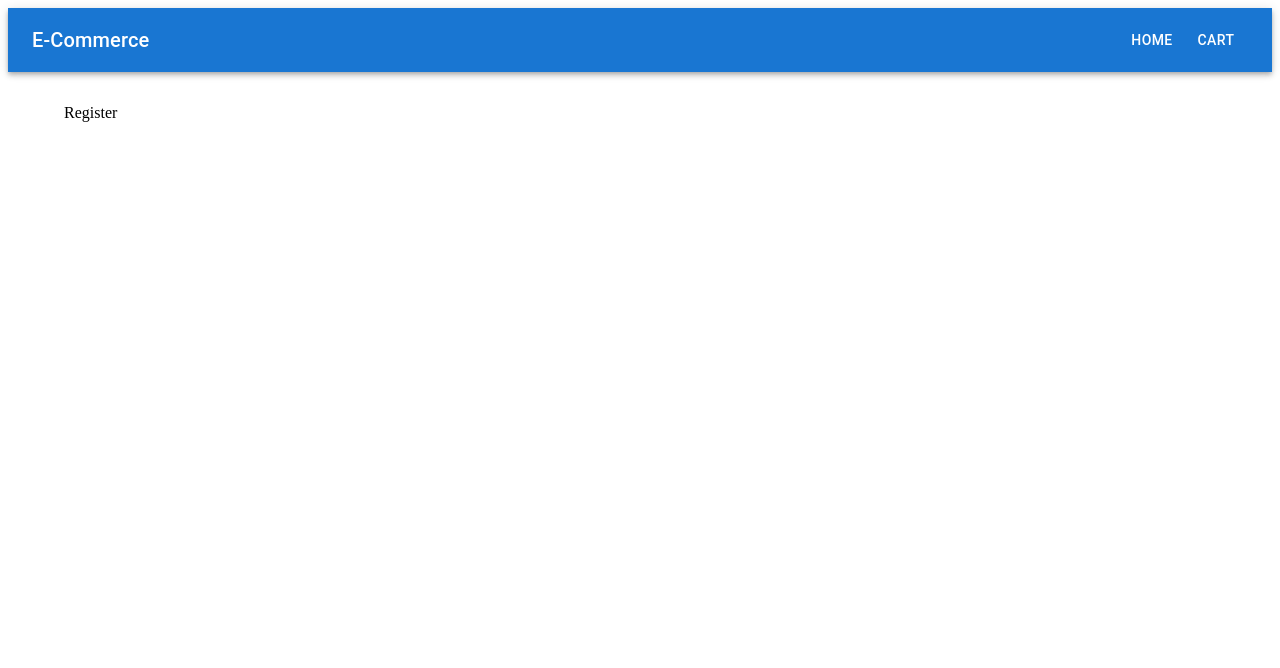
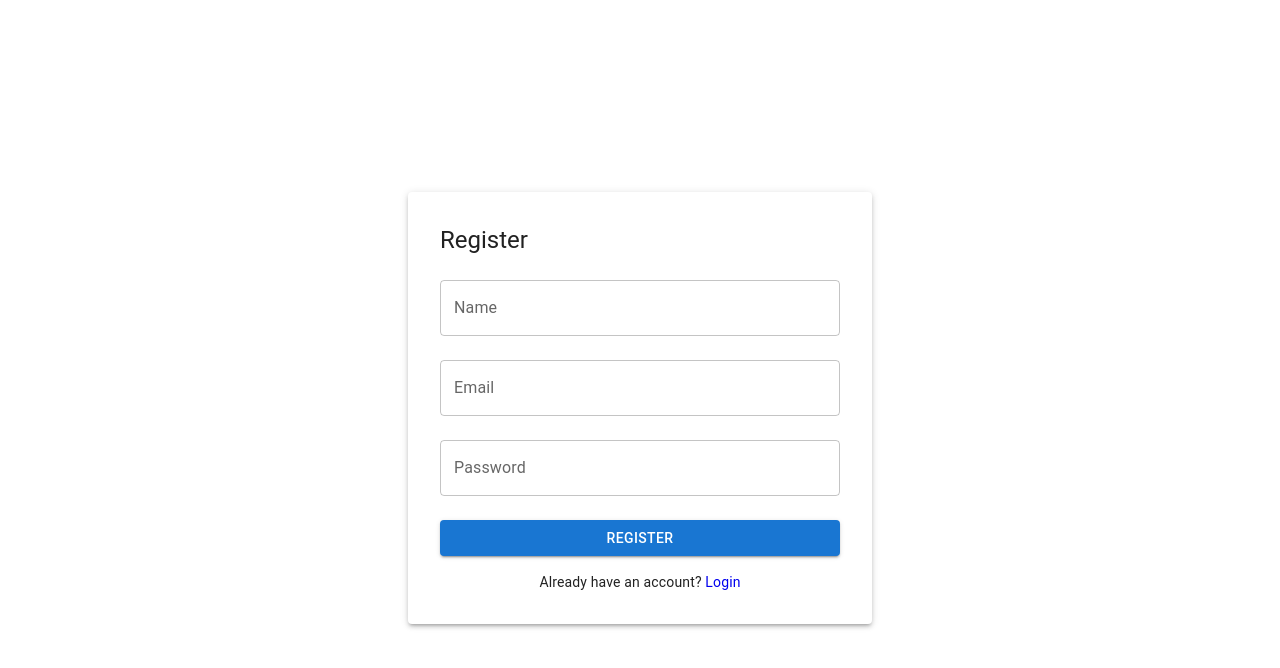
Before and after one commit to Pratheesh18/E-Commerce-Store, a React (Vite) app: page /register in a window 1280 px wide. Shown: the top 668 px of the page. Built offline with nearby package versions, Linux system fonts and the light colour scheme.

Commit message:
register and login pages implemented

```diff
--- a/package.json
+++ b/package.json
@@ -12,6 +12,7 @@
   "dependencies": {
     "@emotion/react": "^11.13.5",
     "@emotion/styled": "^11.13.5",
+    "@hookform/resolvers": "^3.9.1",
     "@mui/material": "^6.1.9",
     "@reduxjs/toolkit": "^2.3.0",
     "react": "^18.3.1",
--- a/src/App.jsx
+++ b/src/App.jsx
@@ -1,28 +1,48 @@
-import Home from './components/Home';
-import Cart from './components/Cart';
-import Login from './components/Login';
-import Register from './components/Register';
-import {BrowserRouter as Router,Routes,Route} from 'react-router-dom';
-import {Container} from '@mui/material';
-import NavBar from './components/NavBar';
+import Home from "./components/Home";
+import Cart from "./components/Cart";
+import Login from "./components/Login";
+import Register from "./components/Register";
+import { BrowserRouter as Router, Routes, Route , Navigate } from "react-router-dom";
+import { Container } from "@mui/material";
+import NavBar from "./components/NavBar";
+import { Provider, useSelector } from "react-redux";
+import store from "./store/store";
 
 
+const ProtectedRoute = ({children}) => {
+  const user = useSelector((state) => state.auth.user);
+  return user ? children : <Navigate to="/" />;
+}
 
 const App = () => {
-  return(
-     <Router>
-        <NavBar />
-        <Container sx={{mt:4}}>
-          <Routes>
-            <Route path='/' element={<Home />} />
-            <Route path='/cart' element={<Cart />} />
-            <Route path='/login' element={<Login />} />
-            <Route path='/register' element={<Register />} />
-          </Routes>
-        </Container>
-     </Router>
-  )
+  return (
+    <Provider store={store}>
+      <Router>
+        <Routes>
+          <Route path="/" element={<Login />} />
+          <Route path="/register" element={<Register />} />
+          <Route path='/home' element={
+            <ProtectedRoute>
+              <>
+                 <NavBar />
+                 <Home />
+              </>
+            </ProtectedRoute>
+          }
+          />
+          <Route path="/cart" element={
+            <ProtectedRoute>
+              <>
+                 <NavBar />
+                 <Cart />
+              </>
+            </ProtectedRoute>
+          }
+          />
+        </Routes>
+      </Router>
+    </Provider>
+  );
 };
 
-
 export default App;
--- a/src/components/Login.jsx
+++ b/src/components/Login.jsx
@@ -1,11 +1,73 @@
+import {useForm} from 'react-hook-form';
+import {yupResolver} from '@hookform/resolvers/yup';
+import * as yup from 'yup';
+import {TextField,Button,Paper,Typography,Box} from '@mui/material'
+import {useDispatch} from 'react-redux';
+import { login } from '../slices/authSlice';
+import { useNavigate , Link } from 'react-router-dom';
 
 
+const loginSchema = yup.object({
+    email : yup.string().email('Invalid Email').required('Email is required'),
+    password : yup.string().min(6,'Password must be at leats 6 characters').required('Password is required')
+});
 
 const Login = () => {
+
+    const {register,handleSubmit,formState:{errors}} = useForm({resolver:yupResolver(loginSchema)});
+    const dispatch = useDispatch();
+    const navigate = useNavigate();
+
+    const onSubmit = (data) => {
+        const registeredUsers = JSON.parse(localStorage.getItem('users')) || [];
+        const user = registeredUsers.find(user => user.email === data.email && user.password === data.password);
+
+        if(user){
+            dispatch(login(user));
+            alert('Login Successful');
+            navigate('/home')
+        }else{
+            alert('Invalid email or password');
+        }
+    };
+
+
     return(
-        <div>
+        <Box display="flex" justifyContent="center" alignItems="center" minHeight="100vh">
+        <Paper elevation={3} sx={{ padding: 4, width: 400 }}>
+          <Typography variant="h5" gutterBottom>
             Login
-        </div>
+          </Typography>
+          <form onSubmit={handleSubmit(onSubmit)}>
+            <TextField
+              label="Email"
+              fullWidth
+              margin="normal"
+              {...register('email')}
+              error={!!errors.email}
+              helperText={errors.email?.message}
+            />
+            <TextField
+              label="Password"
+              type="password"
+              fullWidth
+              margin="normal"
+              {...register('password')}
+              error={!!errors.password}
+              helperText={errors.password?.message}
+            />
+            <Button type="submit" variant="contained" color="primary" fullWidth sx={{ mt: 2 }}>
+              Login
+            </Button>
+          </form>
+          <Typography variant="body2" align="center" sx={{ mt: 2 }}>
+            Dont have an account?{' '}
+            <Link to="/register" style={{textDecoration:'none'}} underline="hover">
+              Register
+            </Link>
+          </Typography>
+        </Paper>
+      </Box>
     )
 };
 
--- a/src/components/Register.jsx
+++ b/src/components/Register.jsx
@@ -1,12 +1,81 @@
+import { useForm } from "react-hook-form";
+import { yupResolver } from "@hookform/resolvers/yup";
+import * as yup from 'yup';
+import {TextField,Button,Paper,Typography,Box} from '@mui/material';
+import { useDispatch } from "react-redux";
+import { registration } from "../slices/authSlice";
+import { useNavigate,Link } from "react-router-dom";
 
-
-
+const registerSchema = yup.object({
+    name : yup.string().required('Name is required'),
+    email : yup.string().email('Invalid email').required('Email is required'),
+    password : yup.string().min(6,'Password must be at least 6 characters').required('Password is required')
+});
 
 const Register = () => {
+
+    const {register,handleSubmit,formState:{errors}} = useForm({resolver:yupResolver(registerSchema)});
+
+    const dispatch = useDispatch();
+    const navigate  = useNavigate();
+
+    const onSubmit = (data) => {
+        const registeredUsers = JSON.parse(localStorage.getItem('users')) || [];
+        const userExists = registeredUsers.some(user => user.email === data.email);
+
+        if(userExists){
+            alert('User already exists');
+        }else{
+            dispatch(registration(data));
+            alert('Registration Successful');
+            navigate('/');
+        }
+    }
+
     return(
-        <div>
+        <Box display="flex" justifyContent="center" alignItems="center" minHeight="100vh">
+        <Paper elevation={3} sx={{ padding: 4, width: 400 }}>
+          <Typography variant="h5" gutterBottom>
             Register
-        </div>
+          </Typography>
+          <form onSubmit={handleSubmit(onSubmit)}>
+            <TextField
+              label="Name"
+              fullWidth
+              margin="normal"
+              {...register('name')}
+              error={!!errors.name}
+              helperText={errors.name?.message}
+            />
+            <TextField
+              label="Email"
+              fullWidth
+              margin="normal"
+              {...register('email')}
+              error={!!errors.email}
+              helperText={errors.email?.message}
+            />
+            <TextField
+              label="Password"
+              type="password"
+              fullWidth
+              margin="normal"
+              {...register('password')}
+              error={!!errors.password}
+              helperText={errors.password?.message}
+            />
+            <Button type="submit" variant="contained" color="primary" fullWidth sx={{ mt: 2 }}>
+              Register
+            </Button>
+          </form>
+          <Typography variant="body2" align="center" sx={{ mt: 2 }}>
+            Already have an account?{' '}
+            <Link to="/" style={{textDecoration:'none'}} underline="hover">
+              Login
+            </Link>
+          </Typography>
+        </Paper>
+      </Box>
     )
 };
 
--- a/src/slices/authSlice.js
+++ b/src/slices/authSlice.js
@@ -8,6 +8,11 @@ const authSlice = createSlice({
     name :'auth',
     initialState,
     reducers:{
+        registration(state,action){
+            const registeredUsers = JSON.parse(localStorage.getItem('users')) || [];
+            registeredUsers.push(action.payload);
+            localStorage.setItem('users',JSON.stringify(registeredUsers))
+        },
         login(state,action){
             state.user = action.payload;
             localStorage.setItem('user',JSON.stringify(action.payload));
@@ -19,5 +24,5 @@ const authSlice = createSlice({
     }
 });
 
-export const {login,logout} = authSlice.actions;
+export const {login,logout,registration} = authSlice.actions;
 export default authSlice.reducer;
```
Also changed, not shown: 1 other file (tests, documents, lock files or other folders).
